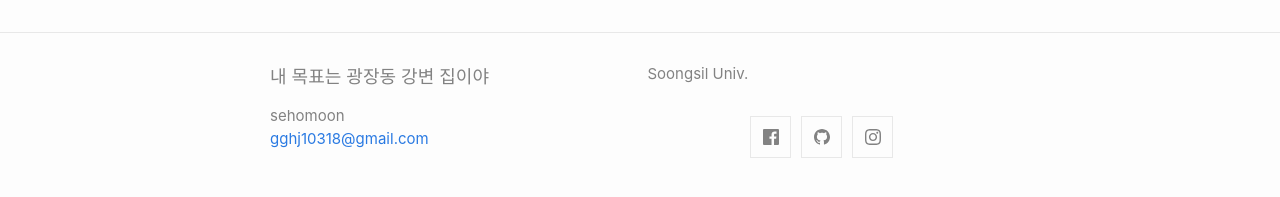
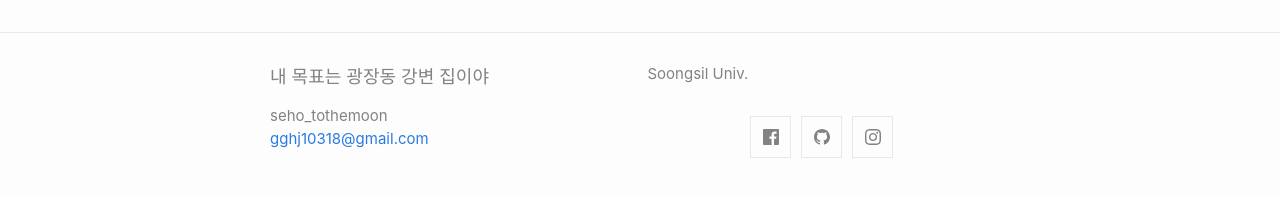
Before and after one commit to hanrivergang/hanrivergang.github.io, a Jekyll site: the page built from index.html, in a window 1280 px wide. Shown: the part 690-887 px from the top of the page. Built offline with Jekyll 4.4.1, drawn with Linux system fonts in a browser that asks for light colours.

Commit message:
Update _config.yml

```diff
--- a/_config.yml
+++ b/_config.yml
@@ -1,6 +1,6 @@
 title: "내 목표는 광장동 강변 집이야"
 title_separator: "-"
-author: "sehomoon"
+author: "seho_tothemoon"
 email: "gghj10318@gmail.com"
 description: "Soongsil Univ."
 locale: "ko-KR"
```
